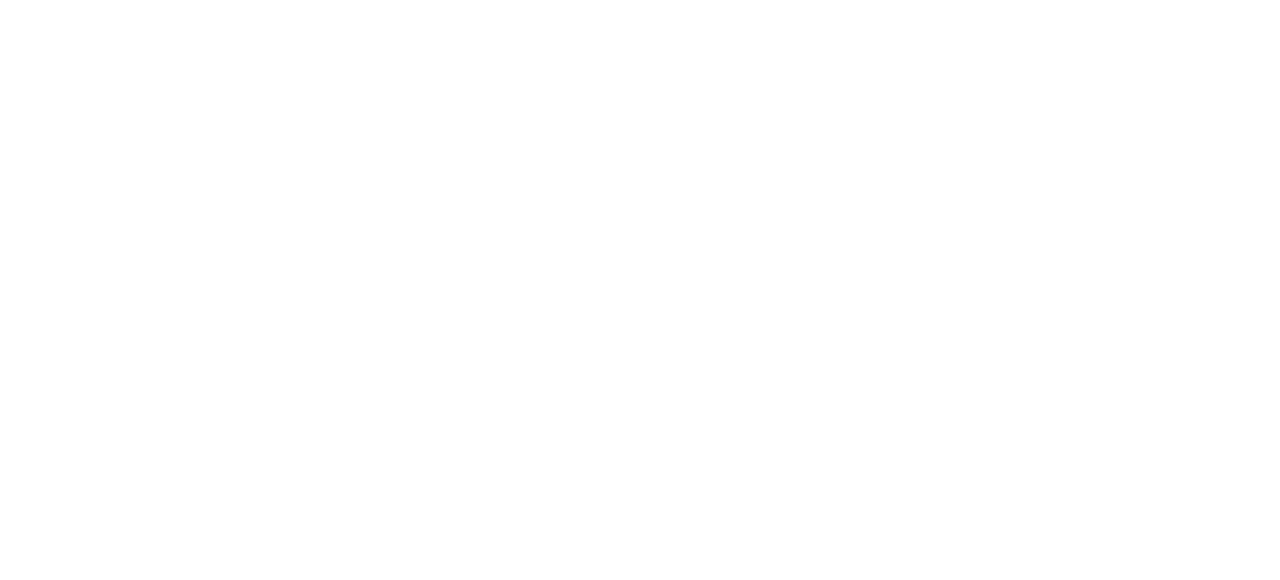
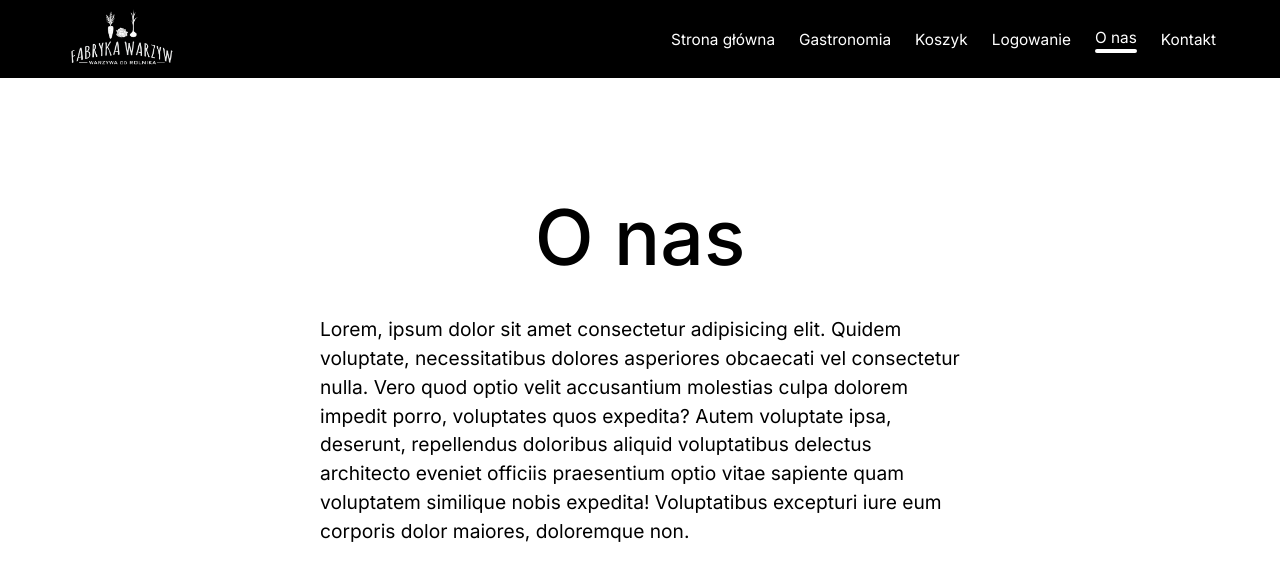
Before and after one commit to WasiakKacper/Fabryka-Warzyw, a React (Vite) app in the folder client/: page /about in a window 1280 px wide. Before the commit this address had no page. Shown: the top 580 px of the page. Built offline with nearby package versions, Linux system fonts and the light colour scheme.

Commit message:
feat(About.jsx): Add about page and style it.

```diff
--- a/client/src/App.jsx
+++ b/client/src/App.jsx
@@ -1,6 +1,7 @@
 import Home from "./Pages/Home.jsx";
 import Gastronomy from "./Pages/Gastronomy.jsx";
 import Cart from "./Pages/Cart.jsx";
+import About from "./Pages/About.jsx";
 
 import { BrowserRouter as Router, Routes, Route } from "react-router";
 import "./App.css";
@@ -13,6 +14,7 @@
           <Route path="/" element={<Home />} />
           <Route path="/gastronomy" element={<Gastronomy />} />
           <Route path="/cart" element={<Cart />} />
+          <Route path="/about" element={<About />} />
         </Routes>
       </Router>
     </main>
--- a/client/src/Components/CartElement.jsx
+++ b/client/src/Components/CartElement.jsx
@@ -35,7 +35,7 @@
             <button className="cursor-pointer" onClick={handleSubtraction}>
               -
             </button>
-            <h4>{howMany}</h4>
+            <h4 className="w-[40px] text-center">{howMany}</h4>
             <button className="cursor-pointer" onClick={handleAddition}>
               +
             </button>
--- /dev/null
+++ b/client/src/Pages/About.jsx
@@ -0,0 +1,27 @@
+import React from "react";
+import Navbar from "../Components/Navbar";
+
+const About = () => {
+  return (
+    <>
+      <Navbar name="About" />
+      <main className="w-full">
+        <h1 className="pt-45 text-[10vw] md:text-[8vw] lg:text-[6vw] font-medium text-center">
+          O nas
+        </h1>
+        <p className=" w-[50%] mt-5 mx-auto text-[3vw] md:text-[2vw] lg:text-[1.5vw]">
+          Lorem, ipsum dolor sit amet consectetur adipisicing elit. Quidem
+          voluptate, necessitatibus dolores asperiores obcaecati vel consectetur
+          nulla. Vero quod optio velit accusantium molestias culpa dolorem
+          impedit porro, voluptates quos expedita? Autem voluptate ipsa,
+          deserunt, repellendus doloribus aliquid voluptatibus delectus
+          architecto eveniet officiis praesentium optio vitae sapiente quam
+          voluptatem similique nobis expedita! Voluptatibus excepturi iure eum
+          corporis dolor maiores, doloremque non.
+        </p>
+      </main>
+    </>
+  );
+};
+
+export default About;
--- a/client/src/Pages/Cart.jsx
+++ b/client/src/Pages/Cart.jsx
@@ -7,13 +7,13 @@
     <article>
       <Navbar name="Cart" />
       <section className=" flex flex-col pt-45 justify-center">
-        <h1 className="text-center text-[10vw] lg:text-[8vw] font-medium">
+        <h1 className="text-center text-[10vw] lg:text-[5.5vw] font-medium mb-10">
           Koszyk
         </h1>
         <div className="w-[90%] lg:w-[70%] mx-auto">
           <CartElement />
         </div>
-        <h1 className="text-center text-[5vw] md:text-[4vw] lg:text-[3vw] font-medium">
+        <h1 className="text-center text-[5vw] md:text-[4vw] lg:text-[3vw] font-medium my-10">
           Suma: 00,00zł
         </h1>
         <button className="text-[5vw] md:text-[4vw] lg:text-[3vw] bg-(--accent) w-[30%] mx-auto rounded-4xl text-(--white)">
```
